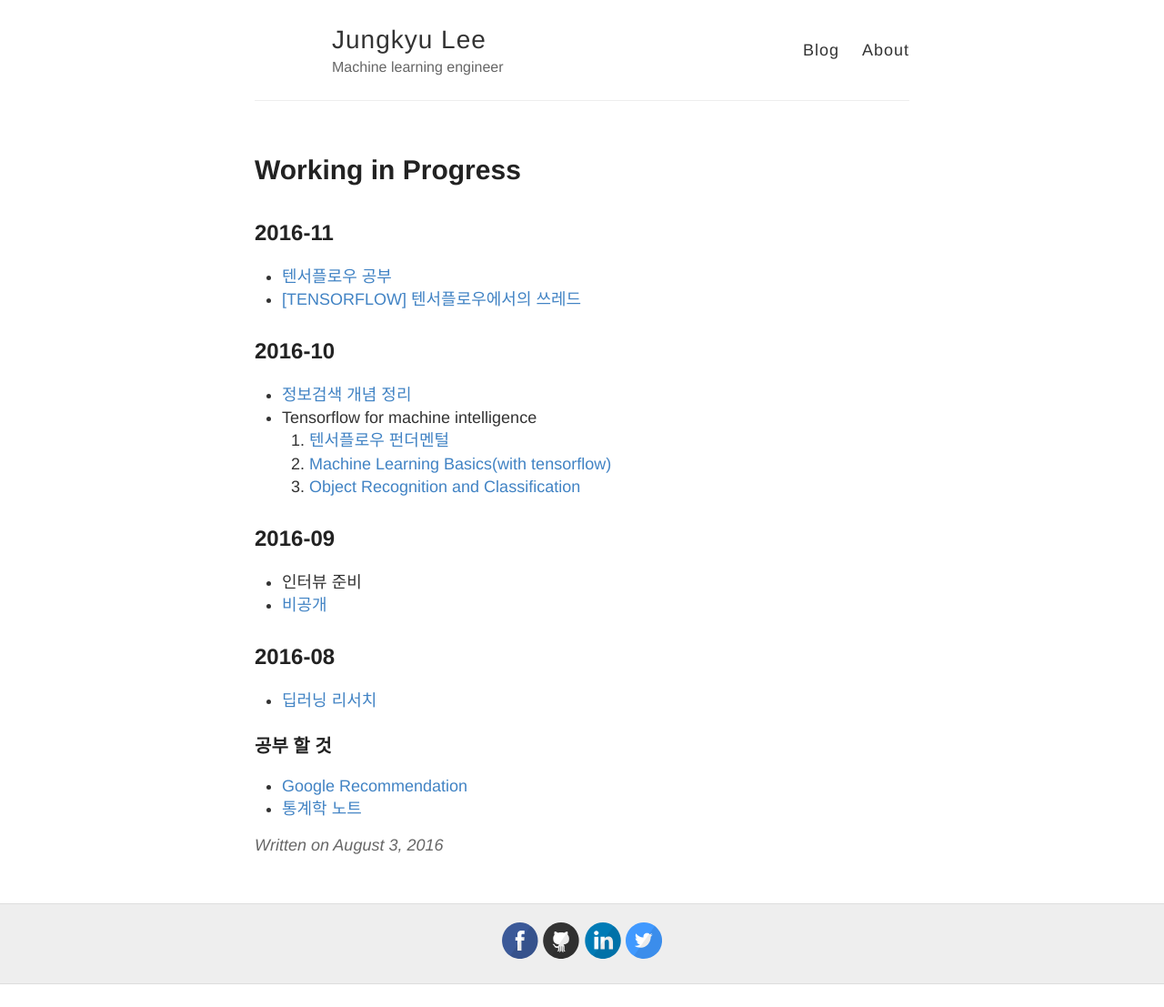
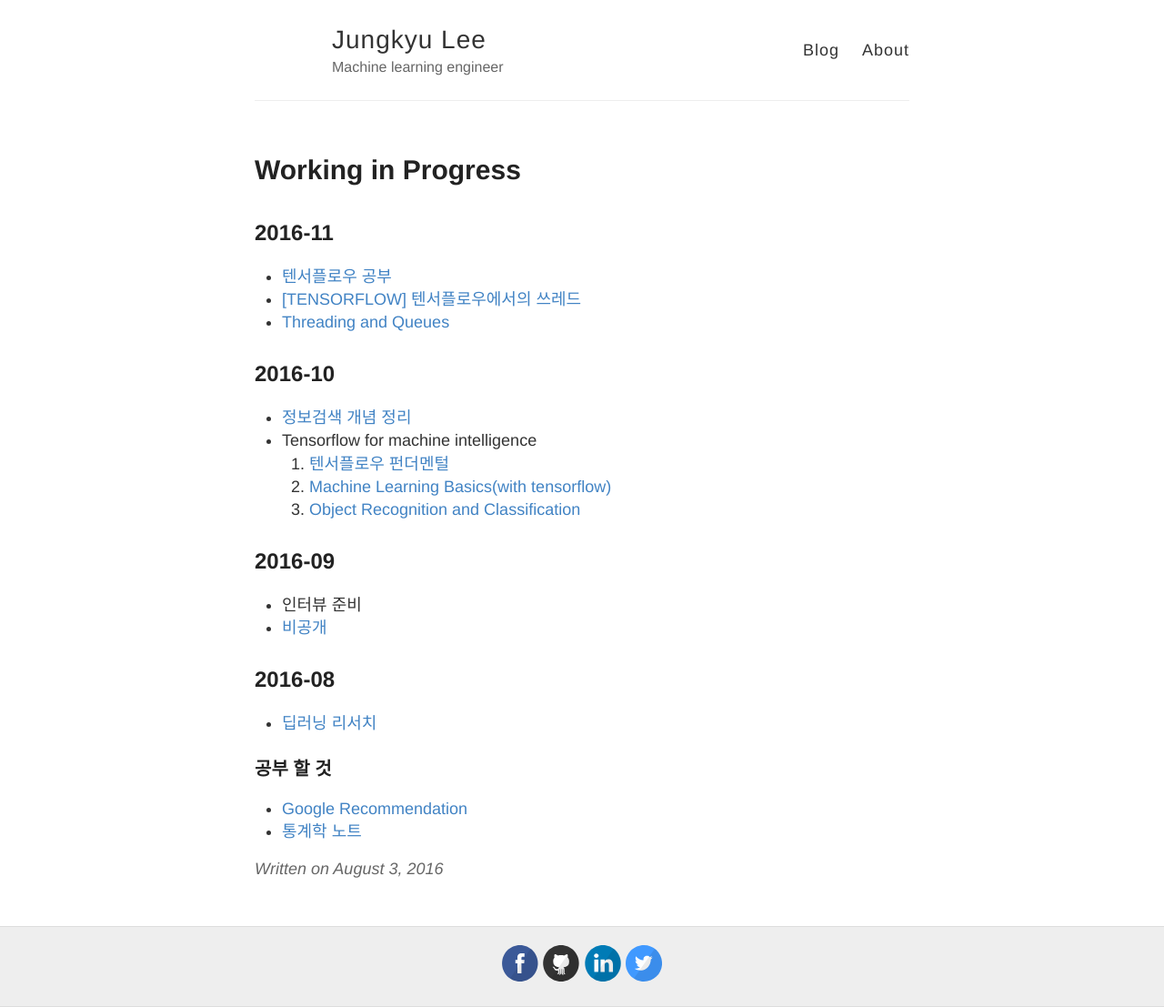
Before and after one commit to sweaterr/sweaterr.github.io, a Jekyll site: the page built from _posts/2016-8-3-Hello-World.md, in a window 1280 px wide. Shown: the whole page at 91% size. Built offline with Jekyll 4.4.1, drawn with Linux system fonts in a browser that asks for light colours; comment, search, counter and statistics services are not loaded; before the commit the page ends 1082 px from its top, so only the background shows below that.

Commit message:
Update 2016-8-3-Hello-World.md

```diff
--- a/_posts/2016-8-3-Hello-World.md
+++ b/_posts/2016-8-3-Hello-World.md
@@ -5,6 +5,7 @@ title: Working in Progress
 ## 2016-11
 * [텐서플로우 공부](https://github.com/sweaterr/tensorflowbook)
  * [[TENSORFLOW] 텐서플로우에서의 쓰레드](http://yujuwon.tistory.com/entry/TENSORFLOW-%ED%85%90%EC%84%9C%ED%94%8C%EB%A1%9C%EC%9A%B0%EC%97%90%EC%84%9C%EC%9D%98-%EC%93%B0%EB%A0%88%EB%93%9C)
+ * [Threading and Queues](https://www.tensorflow.org/versions/r0.11/how_tos/threading_and_queues/index.html)
 
 ## 2016-10
 * [정보검색 개념 정리](https://www.evernote.com/shard/s29/sh/6eeb8c1e-f376-4947-84b5-6894ee0a5df1/600ee1f2b3f0646ef9e7bf2ce206276e)
```
